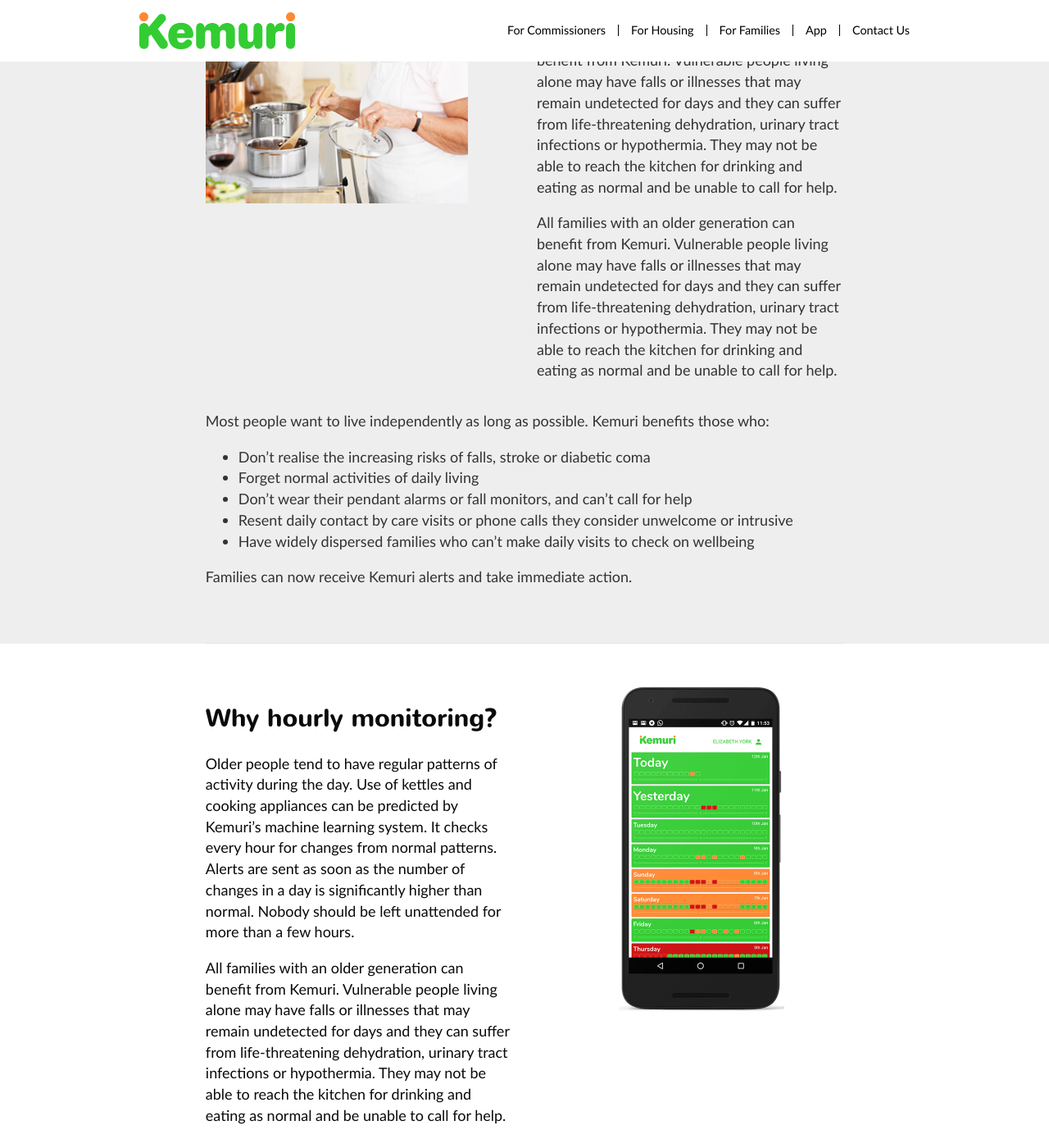
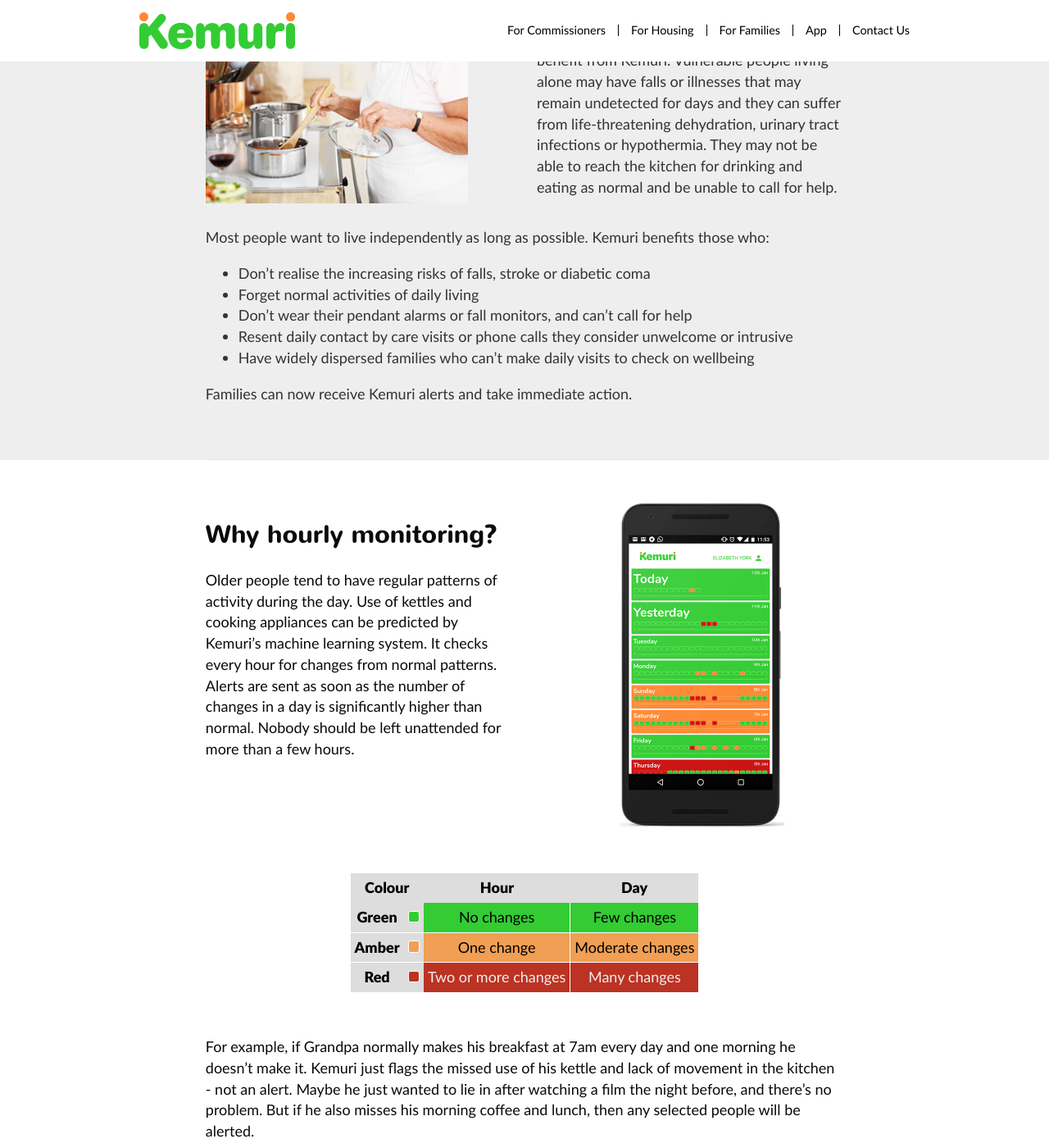
Before and after one commit to intelligentlilli/kemurisense.github.io, a Jekyll site: the page built from telecare-for-family.html, in a window 1280 px wide and 1400 px high, scrolled down 620 px. Shown: the whole window at 82% size. Built offline with Jekyll 4.4.1, drawn with Linux system fonts in a browser that asks for light colours.

Commit message:
Remove duplicate paras

```diff
--- a/telecare-for-family.html
+++ b/telecare-for-family.html
@@ -30,7 +30,6 @@
       <div class="col-md-5 col-md-push-1">
         <h2>Who Needs Wellbeing Monitors?</h2>
         <p>All families with an older generation can benefit from Kemuri. Vulnerable people living alone may have falls or illnesses that may remain undetected for days and they can suffer from life-threatening dehydration, urinary tract infections or hypothermia. They may not be able to reach the kitchen for drinking and eating as normal and be unable to call for help.</p>
-        <p>All families with an older generation can benefit from Kemuri. Vulnerable people living alone may have falls or illnesses that may remain undetected for days and they can suffer from life-threatening dehydration, urinary tract infections or hypothermia. They may not be able to reach the kitchen for drinking and eating as normal and be unable to call for help.</p>
       </div>
     </div>
 
@@ -59,7 +58,6 @@
         <h2>Why hourly monitoring?</h2>
         <p>Older people tend to have regular patterns of activity during the day.  Use of kettles and cooking appliances can be predicted by Kemuri’s machine learning system.  It checks every hour for changes from normal patterns.  Alerts are sent as soon as the number of changes in a day is significantly higher than normal.  Nobody should be left unattended for more than a few hours.</p>
 
-        <p>All families with an older generation can benefit from Kemuri. Vulnerable people living alone may have falls or illnesses that may remain undetected for days and they can suffer from life-threatening dehydration, urinary tract infections or hypothermia. They may not be able to reach the kitchen for drinking and eating as normal and be unable to call for help.</p>
       </div>
       <div class="col-md-5 col-md-push-1">
         <img style="height:400px; margin:0px 100px" src="{{ site.baseurl }}/images/kemuri-app-overview.png" class="img-responsive wp-post-image" alt="" title="">
```
